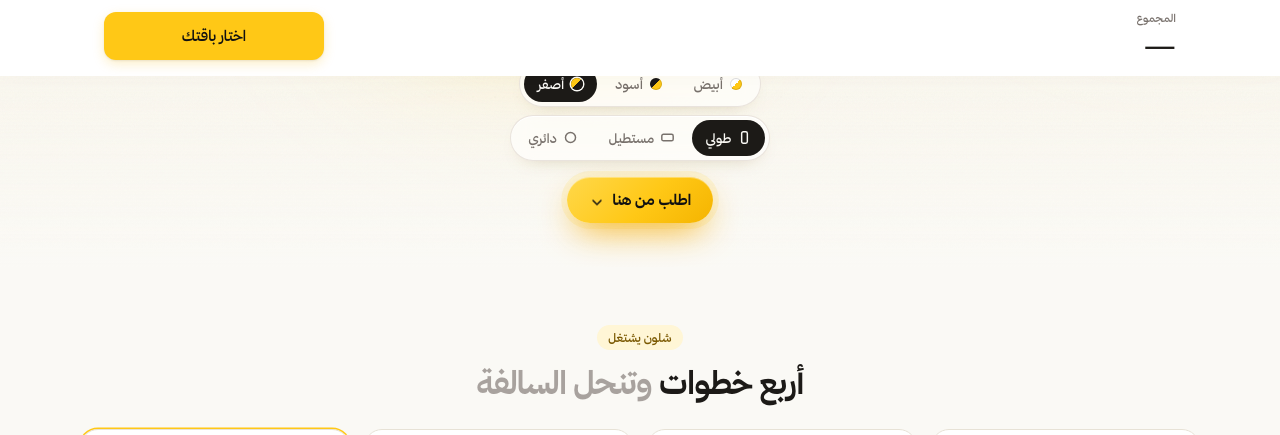
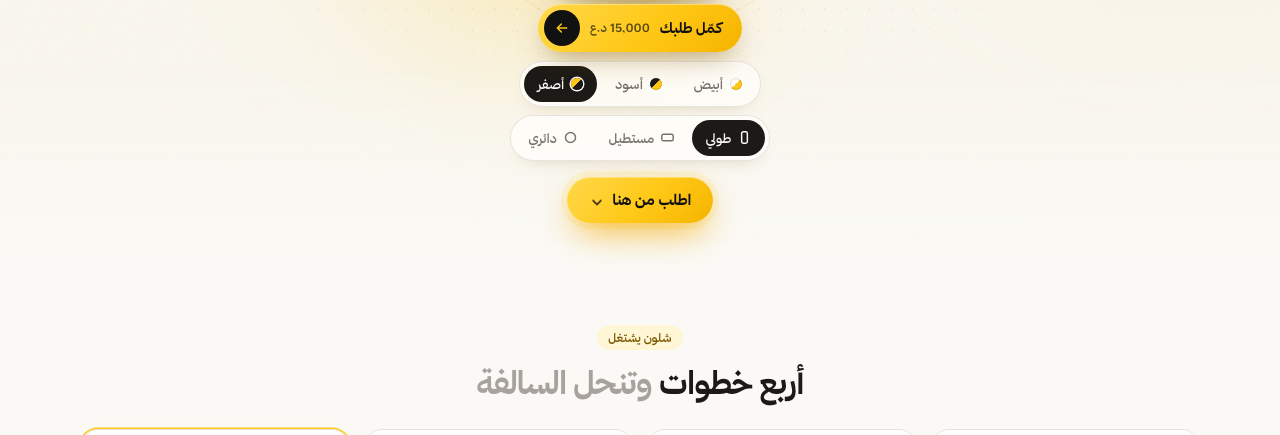
Before and after one commit to cliiiraq-netizen/Elblagh, a plain HTML site: page home4.html in a window 1280 px wide. Shown: the part 724-1159 px from the top of the page. Drawn offline with Linux system fonts and the light colour scheme.

Commit message:
home4: order bar keeps the yellow pill design; first plan selected by default
Co-Authored-By: Claude Opus 5.5 <noreply@anthropic.com>
Claude-Session: https://claude.ai/code/session_011bKV62rhfENzNBgTpksYQB

```diff
--- a/home4.html
+++ b/home4.html
@@ -591,19 +591,20 @@ select.inp{-webkit-appearance:none;appearance:none;cursor:pointer;padding-inline
 @media (max-width:420px){.ocard{padding:12px 16px 20px}.steps{width:100%}}
 
 /* sticky bar */
-.bar{position:fixed;inset-inline:0;bottom:0;z-index:40;background:var(--surface);border-top:1px solid var(--line);box-shadow:0 -6px 24px rgba(41,37,36,.03);padding-bottom:env(safe-area-inset-bottom);transition:transform .42s var(--ease),opacity .3s}
-.bar.hid{opacity:0;pointer-events:none;transform:translateY(110%)}
-.bar-in{display:flex;align-items:center;justify-content:space-between;gap:24px;max-width:1120px;margin:0 auto;padding:14px 24px}
-.bar .tt{display:flex;flex-direction:column;gap:3px;min-width:0}
-.bar .tt small{font-size:11px;line-height:1.7;color:var(--ink3)}
-.bar .tt strong{font-size:24px;font-weight:650;line-height:1.3;color:var(--ink);font-variant-numeric:tabular-nums}
-.bar .tt strong.chg{animation:tchg .28s var(--ease2) both}
-@keyframes tchg{0%{opacity:.25;transform:translateY(6px)}100%{opacity:1;transform:none}}
-.bar .acts{display:flex;align-items:center;gap:12px}
-.bar .back{min-height:44px;padding:10px 8px;font-size:12px;font-weight:500;line-height:1.7;color:var(--ink3);background:none}
-.bar .go{display:inline-flex;align-items:center;justify-content:center;gap:8px;min-width:220px;min-height:48px;padding:0 18px;border-radius:12px;background:var(--y);color:#111;font-size:15px;font-weight:600;line-height:1.7;box-shadow:0 1px 2px rgba(0,0,0,.08),0 4px 12px rgba(245,180,0,.22);transition:background .15s,box-shadow .15s,opacity .15s}
-.bar .go:hover{background:#F5B400}
-.bar .go .ic{width:16px;height:16px;stroke-width:2.2}
+.bar{position:fixed;inset-inline:0;bottom:calc(16px + env(safe-area-inset-bottom));z-index:40;pointer-events:none;transition:transform .42s var(--ease),opacity .3s}
+.bar.hid{opacity:0;transform:translateY(140%)}
+.bar.hid .bar-in{pointer-events:none}
+.bar-in{pointer-events:auto;display:flex;align-items:center;justify-content:center;gap:8px;width:fit-content;max-width:calc(100% - 24px);margin:0 auto}
+.bar .tt{position:absolute;width:1px;height:1px;overflow:hidden;clip:rect(0 0 0 0);white-space:nowrap}
+.bar .acts{display:contents}
+.bar .back{height:48px;min-width:72px;white-space:nowrap;padding:0 16px;border-radius:999px;background:var(--surface);border:1px solid var(--line);color:var(--ink2);font-size:13px;font-weight:600;box-shadow:0 10px 24px -12px rgba(0,0,0,.35)}
+.bar .go{display:inline-flex;align-items:center;gap:10px;height:48px;padding-inline:20px 6px;border-radius:999px;background:linear-gradient(135deg,#FFD84A,#FFC816 55%,#F5B400);color:#111;font-size:14.5px;font-weight:700;line-height:1.6;white-space:nowrap;box-shadow:inset 0 1px rgba(255,255,255,.35),0 12px 28px -10px rgba(120,80,0,.55);transition:transform .15s}
+.bar .go:active{transform:scale(.97)}
+.bar .go small{font-size:12px;font-weight:600;color:rgba(17,17,17,.7);font-variant-numeric:tabular-nums}
+.bar .go small.chg{animation:tchg .28s var(--ease2) both}
+.bar .go .gc{width:36px;height:36px;border-radius:50%;display:grid;place-items:center;background:#111;color:#FFC816;flex:none}
+.bar .go .gc .ic{width:16px;height:16px;stroke-width:2.2}
+@media (min-width:801px){.bar{bottom:24px}}
 @media (max-width:800px){.bar .tt small{max-width:150px;font-size:10px}}
 @media (max-width:700px){.bar-in{gap:10px;padding:12px 16px}.bar .tt{flex:1}.bar .tt strong{font-size:21px}.bar .acts{gap:4px}.bar .go{min-width:0;min-height:46px;height:50px;padding:0 18px;font-size:14px}.bar .back{padding:10px 4px;font-size:11px}}
 
@@ -1315,7 +1316,7 @@ const GOVS = {
 const ALERTS = ['لو سمحت، سيارتك سادّة عليّ الطريق','انتبه، أضوية سيارتك شغّالة','شبّاك سيارتك مفتوح'];
 
 /* ---------- state ---------- */
-const S = { plan:null, qty:{white:0, black:0, yellow:1}, variant:'yellow', shape:'v', step:1, gov:'', area:'', name:'', phone:'', landmark:'', notes:'', code:'', codeOk:false, codeErr:false, codeOpen:false, showErr:false, upAdded:false, upShown:false, muted:false, sheetTab:'basic', done:null };
+const S = { plan:'basic', qty:{white:0, black:0, yellow:1}, variant:'yellow', shape:'v', step:1, gov:'', area:'', name:'', phone:'', landmark:'', notes:'', code:'', codeOk:false, codeErr:false, codeOpen:false, showErr:false, upAdded:false, upShown:false, muted:false, sheetTab:'basic', done:null };
 try { S.muted = localStorage.getItem('eb_order_muted') === '1'; } catch(e){}
 const count = () => S.qty.white + S.qty.yellow + S.qty.black;
 const topV = () => Object.keys(S.qty).reduce((a, k) => S.qty[k] > S.qty[a] ? k : a, S.variant);
@@ -1648,8 +1649,8 @@ function renderSums(anim){
 let lastTotal = null, inOrder = false, ctaAbove = false;
 function renderBar(anim){
   const t = totals(), go = $('#barGo'), back = $('#barBack'), tot = $('#barTotal');
-  const show = (!!S.plan || inOrder) && !S.done;
-  $('#bar').classList.toggle('hid', !show); document.body.classList.toggle('has-bar', !!S.plan && !S.done);
+  const show = inOrder && !S.done;
+  $('#bar').classList.toggle('hid', !show); document.body.classList.toggle('has-bar', show);
   const pill = ctaAbove && !show && !S.done, fp = $('#fpill');
   fp.classList.toggle('on', pill); fp.setAttribute('aria-hidden', String(!pill)); fp.tabIndex = pill ? 0 : -1;
   const txt = t ? IQD(t.total) : '—';
@@ -1657,8 +1658,10 @@ function renderBar(anim){
   lastTotal = txt;
   $('#barLbl').textContent = t && t.deliv !== null ? 'إجمالي الحساب' : 'المجموع';
   back.hidden = S.step !== 2;
-  if (S.step === 1) go.innerHTML = S.plan ? 'كمّل طلبك' + X.arrowFwd : 'اختار باقتك';
-  else go.innerHTML = icn(I.lock) + 'تأكيد الطلب';
+  const lbl = S.step === 1 ? (S.plan ? 'كمّل طلبك' : 'اختار باقتك') : 'تأكيد الطلب';
+  const ico = S.step === 1 ? X.arrowFwd : icn(I.lock);
+  go.innerHTML = `<span>${lbl}</span>${t ? `<small class="${anim ? 'chg' : ''}">${txt}</small>` : ''}<span class="gc" aria-hidden="true">${ico}</span>`;
+  go.setAttribute('aria-label', t ? `${lbl} — ${txt}` : lbl);
 }
 $('#barBack').onclick = () => goStep(1);
 // scroll position decides bar / pill (computed, not threshold events, so jumps and anchor links are handled too)
```
Also changed, not shown: tools/home4.template.html (+21 -18 lines).
